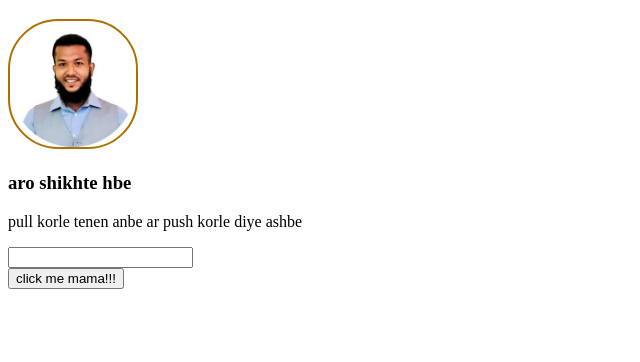
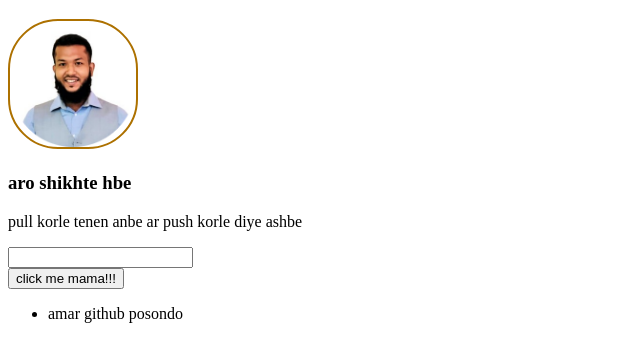
Before and after one commit to thamskhan/my-first-website, a plain HTML site: page index.html in a window 1280 px wide. Shown: the part 98-460 px from the top of the page, without its empty margins (0-640 px from the left). Drawn offline with Linux system fonts and the light colour scheme.

Commit message:
notun add

```diff
--- a/index.html
+++ b/index.html
@@ -17,6 +17,9 @@
     <input type="text">
     <br>
     <button>click me mama!!!</button>
+    <ul>
+        <li>amar github posondo</li>
+    </ul>
 
 </body>
 </html>
```
